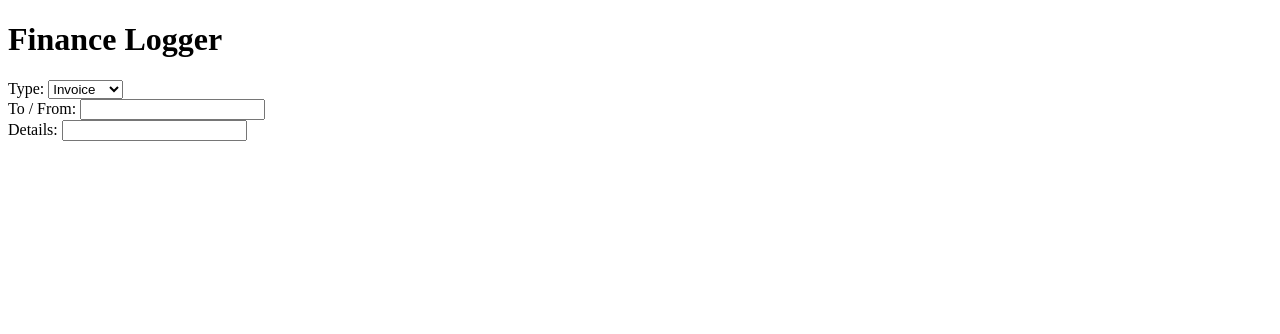
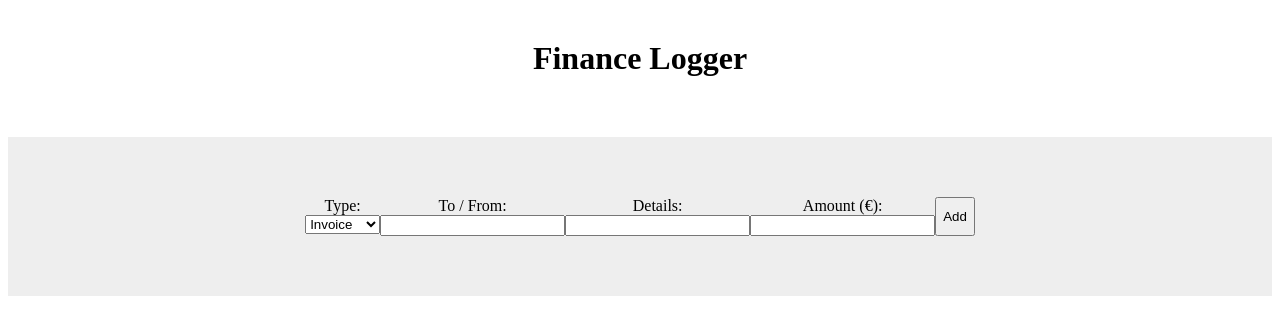
Before and after one commit to VasuB0612/Finance-Logger, a plain HTML site: page Project/index.html in a window 1280 px wide. Drawn offline with Linux system fonts and the light colour scheme.

Commit message:
some styles have been added.

```diff
--- a/Project/index.html
+++ b/Project/index.html
@@ -12,23 +12,27 @@
       <ul class="item_list"></ul>
     </div>
     <footer>
-      <form action="">
+      <form>
         <div>
-          <label>Type: </label>
+          <label>Type: </label><br />
           <select id="type">
             <option value="">Invoice</option>
             <option value="">Payment</option>
           </select>
         </div>
         <div class="field">
-          <label>To / From: </label>
+          <label>To / From: </label><br />
           <input type="text" id="to_from" />
         </div>
         <div class="field">
-          <label>Details: </label>
+          <label>Details: </label><br />
           <input type="text" id="details" />
         </div>
-        <div class="field"></div>
+        <div class="field">
+          <label>Amount (€): </label><br />
+          <input type="number" id="amount" />
+        </div>
+        <button>Add</button>
       </form>
     </footer>
   </body>
--- a/Project/style.css
+++ b/Project/style.css
@@ -0,0 +1,24 @@
+.headContainer {
+  width: 100%;
+  margin: 0 auto;
+}
+h1 {
+  margin: 40px auto;
+  text-align: center;
+}
+ul {
+  padding: 0;
+  list-style-type: none;
+}
+footer {
+  background: #eee;
+  padding: 60px;
+  margin-top: 60px;
+}
+form {
+  max-width: 100%;
+  margin: 0 auto;
+  display: flex;
+  justify-content: center;
+  text-align: center;
+}
```
